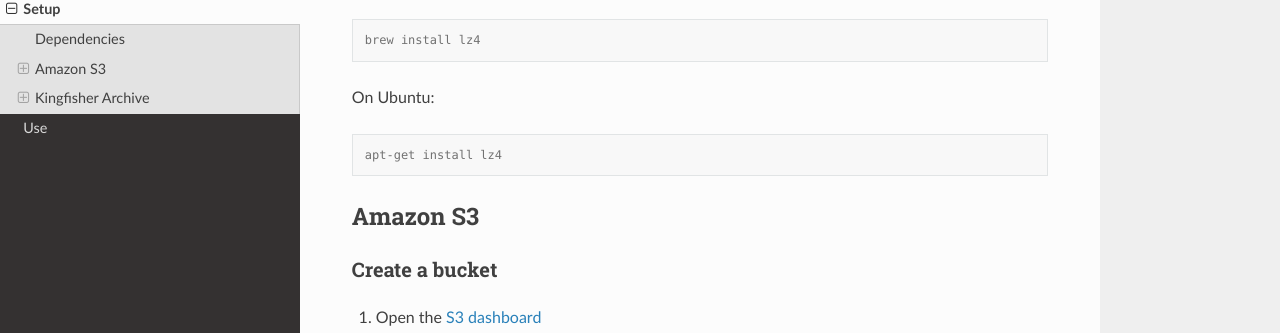
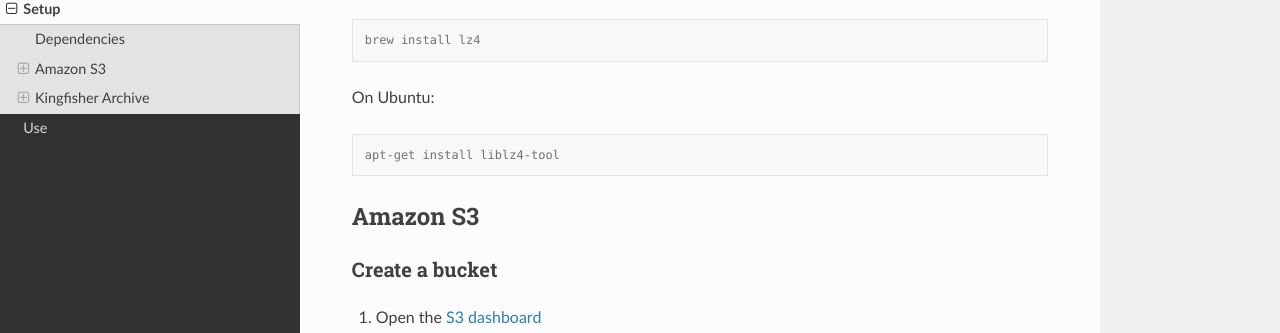
Before and after one commit to open-contracting-archive/kingfisher-archive, a Sphinx documentation site: the page built from docs/setup.rst, in a window 1280 px wide and 900 px high, scrolled down 398 px. Shown: the part 112-445 px from the top of the window. Built offline with Sphinx 7.4.7 and the Read the Docs theme 2.0.0, drawn with Linux system fonts in a browser that asks for light colours.

Commit message:
Fix name of lz4 package on Ubuntu

```diff
--- a/docs/setup.rst
+++ b/docs/setup.rst
@@ -23,7 +23,7 @@
 
 .. code-block:: shell-session
 
-   apt-get install lz4
+   apt-get install liblz4-tool
 
 Amazon S3
 ---------
```
Also changed, not shown: 1 other file.
